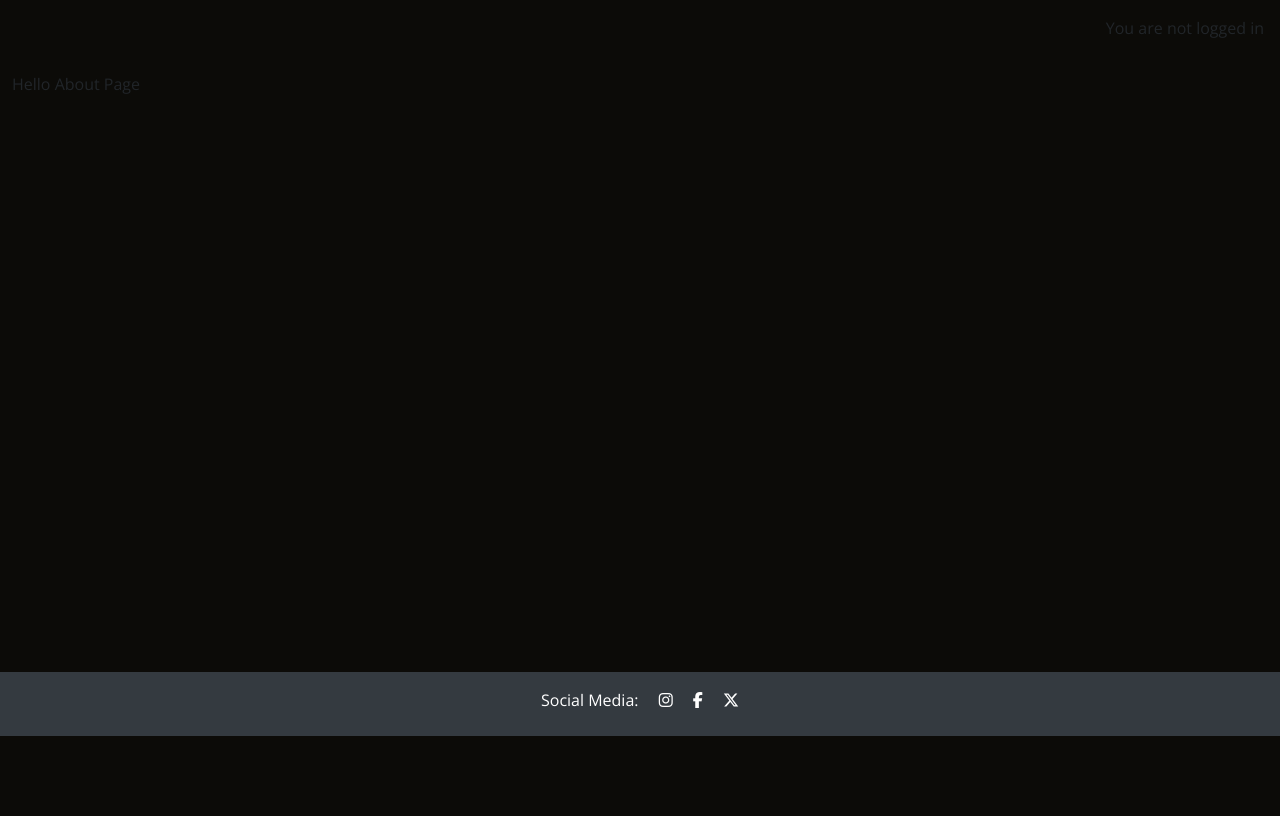
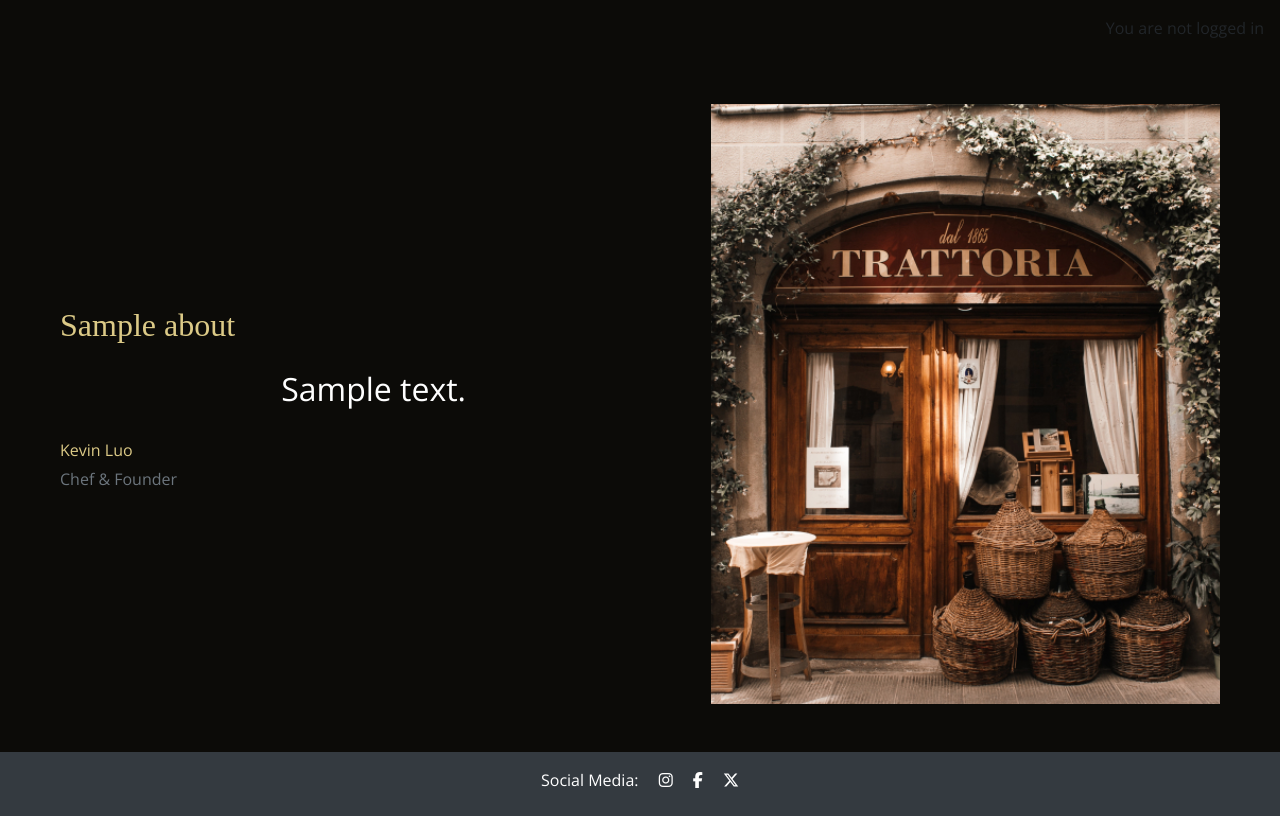
Before and after one commit to Katya-Semeniuk/restaurant-project, a Django app: page /about/ in a window 1280 px wide. Shown: the part 64-880 px from the top of the page. Before the commit the page ends 800 px from the top, so only its background shows below. Run offline with Django 4.2, Linux system fonts and the light colour scheme; tables that the repository leaves empty hold one stand-in row (values such as "Sample post"); some libraries are stand-ins or nearby versions; some web fonts are replaced.

Commit message:
added content to the About section to the database and displayed this data on the about view

```diff
--- a/about/models.py
+++ b/about/models.py
@@ -4,6 +4,7 @@ from django.db import models
 class About(models.Model):
     title = models.CharField(max_length=200)
     content = models.TextField()
+    updated_on = models.DateTimeField(auto_now=True)
 
     def __str__(self):
         return self.title
--- a/about/templates/about/about.html
+++ b/about/templates/about/about.html
@@ -1,20 +1,24 @@
 {% extends "base.html" %}
-
+{% load static %}
 {% block content %}
 
 <!-- index.html content starts here -->
 <div class="container-fluid">
-    <div class="row">
+    <div class="row p-5 align-items-center">
+        <div class="col">
+            <p class="text fs-2">{{ about.title}}</p>
+            <p class="text-white text-center fs-2">{{ about.content}}</p>
 
-        <!-- Blog Entries Column -->
-        <div class="col-12 mt-3 left">
-            <div class="row">
-                <div>Hello About Page</div>
-            </div>
-            <div class="row">
+                <p class="founder">Kevin Luo</p>
+            <p class="text-muted">Chef & Founder</p>
 
-            </div>
+
         </div>
+        <div  class="col d-none d-md-block col-md-6 thumb" >
+            <img src="{% static 'images/restaurant.jpg' %}" alt="Bar" >
+        </div>
+
+
     </div>
 
 </div>
--- /dev/null
+++ b/about/urls.py
@@ -0,0 +1,6 @@
+from . import views
+from django.urls import path
+
+urlpatterns = [
+    path('', views.about_me, name='about'),
+]
--- a/about/views.py
+++ b/about/views.py
@@ -1,7 +1,18 @@
 from django.shortcuts import render
+from .models import About
 
 
 # Create your views here.
 
-def about(request):
-  return render(request, 'about/about.html')
+
+def about_me(request):
+    """
+    Renders the About page
+    """
+    about = About.objects.all().order_by('-updated_on').first()
+
+    return render(
+        request,
+        "about/about.html",
+        {"about": about},
+    )
--- a/codestar/urls.py
+++ b/codestar/urls.py
@@ -17,7 +17,7 @@ Including another URLconf
 from django.contrib import admin
 from django.urls import path, include
 
-from about.views import about
+from about.views import about_me
 from bookings.views import bookings
 
 
@@ -25,7 +25,7 @@ from bookings.views import bookings
 
 urlpatterns = [
     path("", include("home.urls"), name="home"),
-    path('about/', about, name='about'),
+    path("about/", include("about.urls"), name="about-urls"),
     path('admin/', admin.site.urls),
     path('bookings/', bookings, name='bookings'),
     path("", include("menu.urls"), name="menu")
--- a/static/css/style.css
+++ b/static/css/style.css
@@ -68,6 +68,8 @@ ul{
 
     object-fit: cover;
 }
+
+
 /* menu-section */
 .food-link,
 .drink-link{
@@ -134,7 +136,14 @@ text-decoration-line: none;
 }
 
 
+                    /* about page */
 
+
+.founder{
+    margin-top: 25px;
+    margin-bottom: 5px;
+    color:  #DCCA87;
+}
 
 .working {
 font-family: "Open Sans";
```
Also changed, not shown: about/migrations/0002_about_updated_on.py (added), static/images/restaurant.jpg (added), 5 other files.
